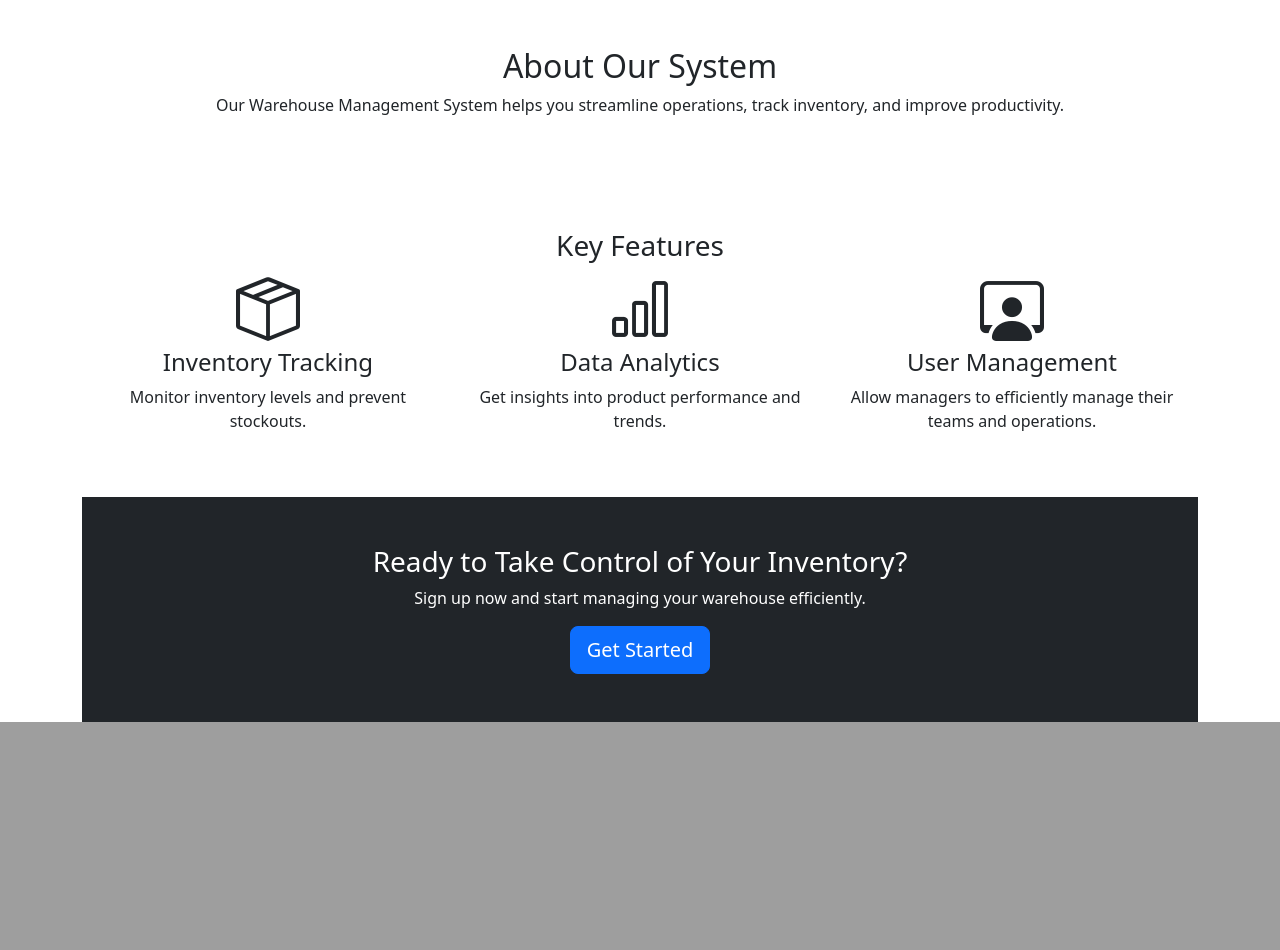
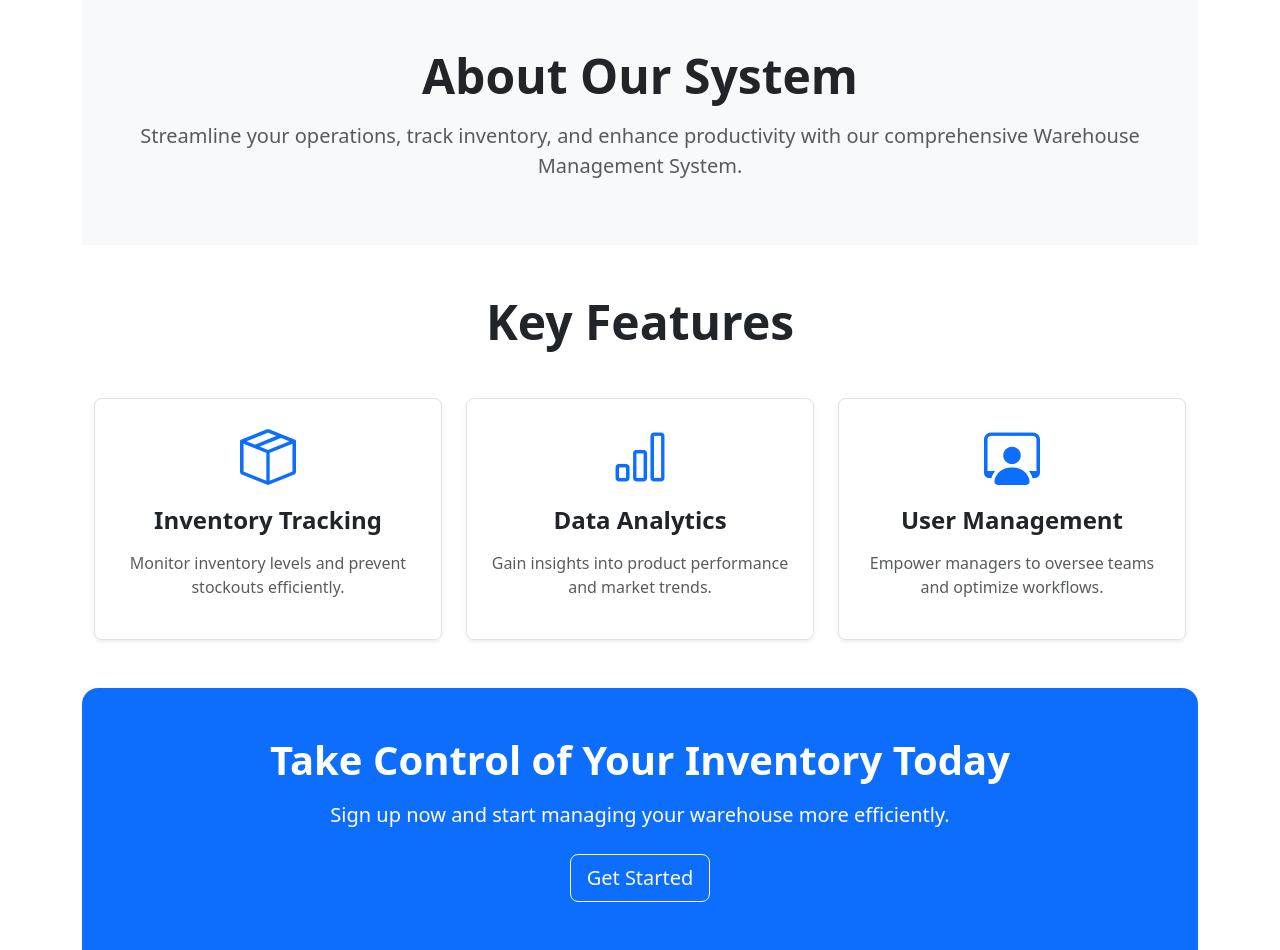
Before and after one commit to allankalema/WarehouseManagement, a Django app: page / in a window 1280 px wide. Shown: the part 918-1868 px from the top of the page. Before the commit the page ends 1640 px from the top, so only its background shows below. Run offline with Django 5.2, Linux system fonts and the light colour scheme; some libraries are stand-ins or nearby versions.

Commit message:
home.html

```diff
--- a/templates/products/home.html
+++ b/templates/products/home.html
@@ -8,17 +8,17 @@
 <div id="homeSlider" class="carousel slide" data-bs-ride="carousel">
     <div class="carousel-inner">
         <div class="carousel-item active">
-            <img src="{% static 'images/slide1.jpg' %}" class="d-block w-100" alt="...">
-            <div class="carousel-caption d-none d-md-block">
-                <h5 class="animate__animated animate__fadeInDown">Welcome to Warehouse Management System</h5>
-                <p class="animate__animated animate__fadeInUp">Efficiently manage your inventory and products.</p>
+            <img src="{% static 'images/slide1.jpg' %}" class="d-block w-100" alt="Warehouse Image 1">
+            <div class="carousel-caption d-flex flex-column align-items-start">
+                <h1 class="display-4 animate__animated animate__fadeInDown fw-bold">Welcome to Our <span class="text-primary">Warehouse Management System</span></h1>
+                <p class="animate__animated animate__fadeInUp mt-2">Efficiently manage your inventory and products with ease.</p>
             </div>
         </div>
         <div class="carousel-item">
-            <img src="{% static 'images/slide2.jpg' %}" class="d-block w-100" alt="...">
-            <div class="carousel-caption d-none d-md-block">
-                <h5 class="animate__animated animate__fadeInDown">Track Your Stock with Ease</h5>
-                <p class="animate__animated animate__fadeInUp">Real-time updates and detailed product insights.</p>
+            <img src="{% static 'images/slide2.jpg' %}" class="d-block w-100" alt="Warehouse Image 2">
+            <div class="carousel-caption d-flex flex-column align-items-start">
+                <h1 class="display-4 animate__animated animate__fadeInDown fw-bold">Track Your Stock Seamlessly</h1>
+                <p class="animate__animated animate__fadeInUp mt-2">Real-time updates and detailed insights at your fingertips.</p>
             </div>
         </div>
     </div>
@@ -33,43 +33,51 @@
 </div>
 
 <!-- About Section -->
-<section class="about py-5 text-center">
+<section class="about py-5 text-center bg-light">
     <div class="container">
-        <h2 class="animate__animated animate__fadeInUp">About Our System</h2>
-        <p class="animate__animated animate__fadeInUp animate__delay-1s">Our Warehouse Management System helps you streamline operations, track inventory, and improve productivity.</p>
+        <h2 class="display-5 fw-bold animate__animated animate__fadeInUp mb-3">About Our System</h2>
+        <p class="text-muted animate__animated animate__fadeInUp animate__delay-1s fs-5">
+            Streamline your operations, track inventory, and enhance productivity with our comprehensive Warehouse Management System.
+        </p>
     </div>
 </section>
 
 <!-- Key Features Section -->
 <section class="features py-5 text-center">
     <div class="container">
-        <h3 class="animate__animated animate__fadeInDown">Key Features</h3>
+        <h3 class="display-5 fw-bold animate__animated animate__fadeInDown mb-5">Key Features</h3>
         <div class="row">
             <div class="col-md-4">
-                <i class="bi bi-box-seam display-3 animate__animated animate__zoomIn"></i>
-                <h4>Inventory Tracking</h4>
-                <p>Monitor inventory levels and prevent stockouts.</p>
+                <div class="icon-box p-4 border rounded-3 shadow-sm animate__animated animate__zoomIn">
+                    <i class="bi bi-box-seam display-4 text-primary"></i>
+                    <h4 class="my-3 fw-semibold">Inventory Tracking</h4>
+                    <p class="text-muted">Monitor inventory levels and prevent stockouts efficiently.</p>
+                </div>
             </div>
             <div class="col-md-4">
-                <i class="bi bi-bar-chart display-3 animate__animated animate__zoomIn animate__delay-1s"></i>
-                <h4>Data Analytics</h4>
-                <p>Get insights into product performance and trends.</p>
+                <div class="icon-box p-4 border rounded-3 shadow-sm animate__animated animate__zoomIn animate__delay-1s">
+                    <i class="bi bi-bar-chart display-4 text-primary"></i>
+                    <h4 class="my-3 fw-semibold">Data Analytics</h4>
+                    <p class="text-muted">Gain insights into product performance and market trends.</p>
+                </div>
             </div>
             <div class="col-md-4">
-                <i class="bi bi-person-workspace display-3 animate__animated animate__zoomIn animate__delay-2s"></i>
-                <h4>User Management</h4>
-                <p>Allow managers to efficiently manage their teams and operations.</p>
+                <div class="icon-box p-4 border rounded-3 shadow-sm animate__animated animate__zoomIn animate__delay-2s">
+                    <i class="bi bi-person-workspace display-4 text-primary"></i>
+                    <h4 class="my-3 fw-semibold">User Management</h4>
+                    <p class="text-muted">Empower managers to oversee teams and optimize workflows.</p>
+                </div>
             </div>
         </div>
     </div>
 </section>
 
 <!-- Call to Action Section -->
-<section class="cta py-5 text-center bg-dark text-white">
+<section class="cta py-5 text-center bg-primary rounded-top-4 text-white">
     <div class="container">
-        <h3>Ready to Take Control of Your Inventory?</h3>
-        <p>Sign up now and start managing your warehouse efficiently.</p>
-        <a href="{% url 'user:signup' %}" class="btn btn-primary btn-lg">Get Started</a>
+        <h3 class="display-6 fw-bold">Take Control of Your Inventory Today</h3>
+        <p class="fs-5 mt-3 mb-4">Sign up now and start managing your warehouse more efficiently.</p>
+        <a href="{% url 'user:signup' %}" class="btn btn-outline-light btn-lg">Get Started</a>
     </div>
 </section>
 
```
